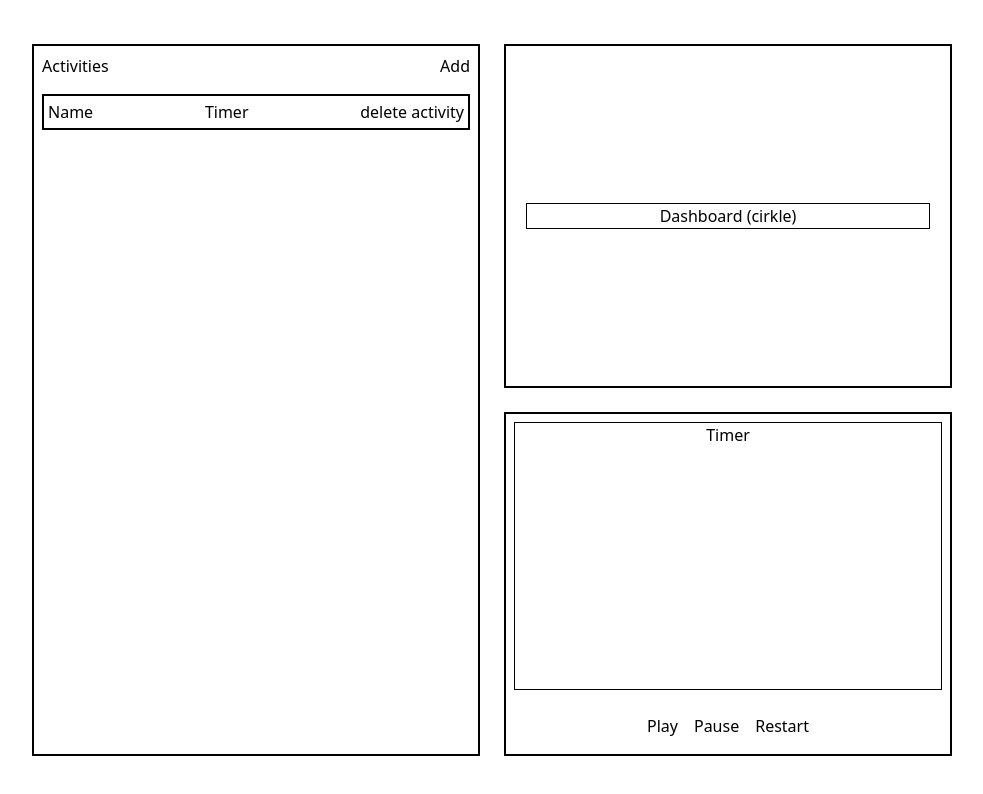
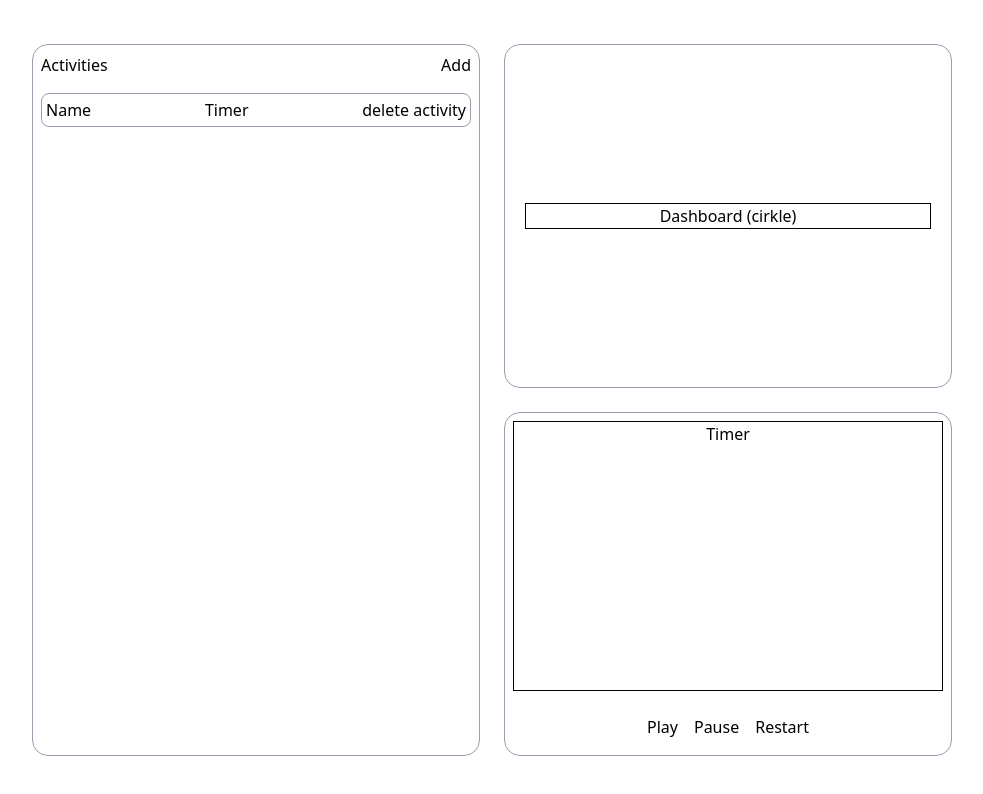
Before and after one commit to Andrzej-Tezyk/stack-app, a React (Vite) app in the folder frontend/: page / in a window 1280 px wide. Shown: the top 794 px of the page, without its empty margins (148-1131 px from the left). Built offline with nearby package versions, Linux system fonts and the light colour scheme.

Commit message:
rounded borders

```diff
--- a/frontend/src/components/ActivityCard.jsx
+++ b/frontend/src/components/ActivityCard.jsx
@@ -1,6 +1,6 @@
 function ActivityCard() {
     return (
-        <div className="flex justify-between border-2 m-2">
+        <div className="flex justify-between border-1 border-gray-400 rounded-lg m-2">
             <div className="m-1">Name</div>
             <div className="m-1">Timer</div>
             <button className="m-1">
--- a/frontend/src/components/Dashboard.jsx
+++ b/frontend/src/components/Dashboard.jsx
@@ -1,6 +1,6 @@
 function Dashboard () {
     return (
-        <div className="flex border-2 m-3 w-md h-1/2 border-solid justify-center items-center">
+        <div className="flex border-1 border-gray-400 rounded-2xl m-3 w-md h-1/2 border-solid justify-center items-center">
             <div className="border-1 flex-grow m-5">
                 Dashboard (cirkle)
             </div>
--- a/frontend/src/components/Pomodoro.jsx
+++ b/frontend/src/components/Pomodoro.jsx
@@ -2,7 +2,7 @@ import PomodoroClock from "./PomodoroClock";
 
 function Pomodoro () {
     return (
-        <div className="border-2 m-3 w-md h-1/2 border-solid">
+        <div className="border-1 border-gray-400 rounded-2xl m-3 w-md h-1/2 border-solid">
             <div className="h-full">
                 <PomodoroClock></PomodoroClock>
             </div>
--- a/frontend/src/components/TrackedActivities.jsx
+++ b/frontend/src/components/TrackedActivities.jsx
@@ -2,7 +2,7 @@ import ActivityCard from "./ActivityCard";
 
 const TrackedActivities = () => {
     return (
-        <div className="flex flex-col m-3 w-md border-2 border-solid">
+        <div className="flex flex-col m-3 w-md border-1 border-gray-400 rounded-2xl border-solid">
             <h2 className="flex justify-between m-2">
                 Activities
                 <button>
```
